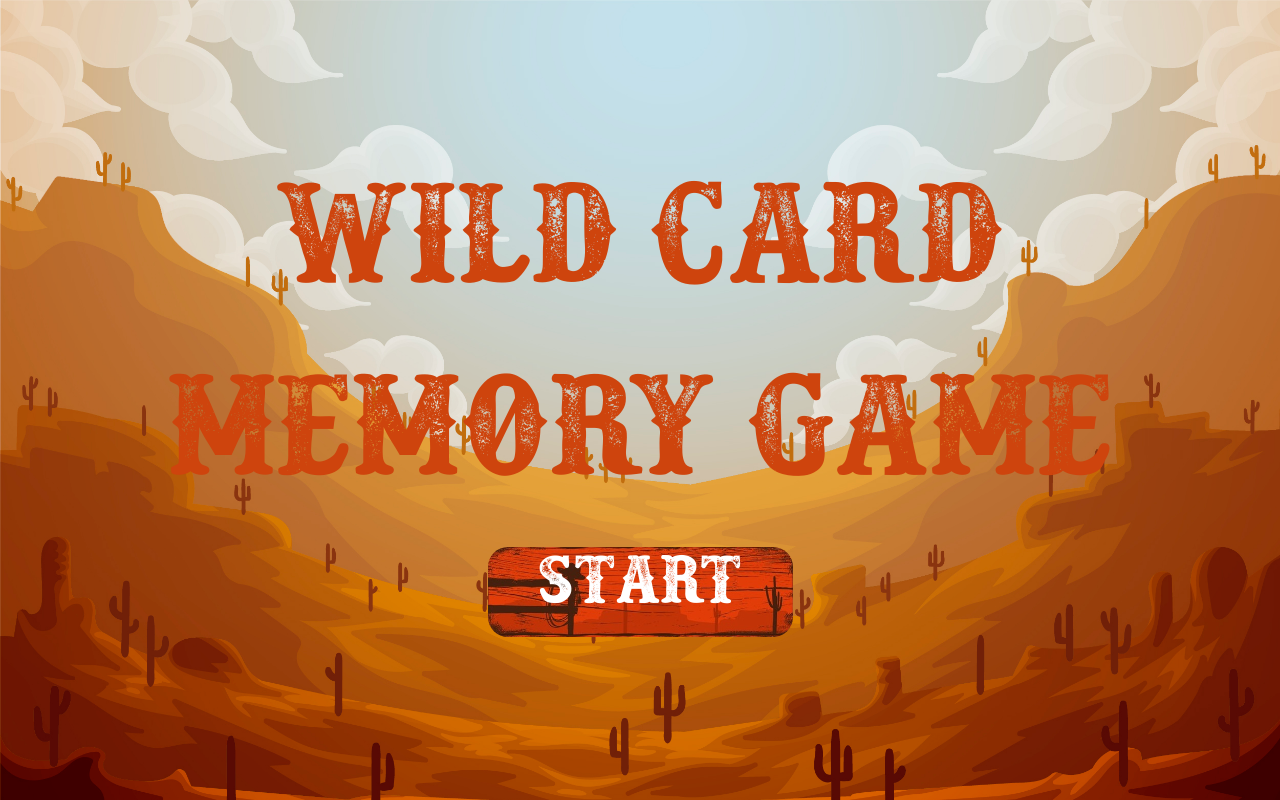
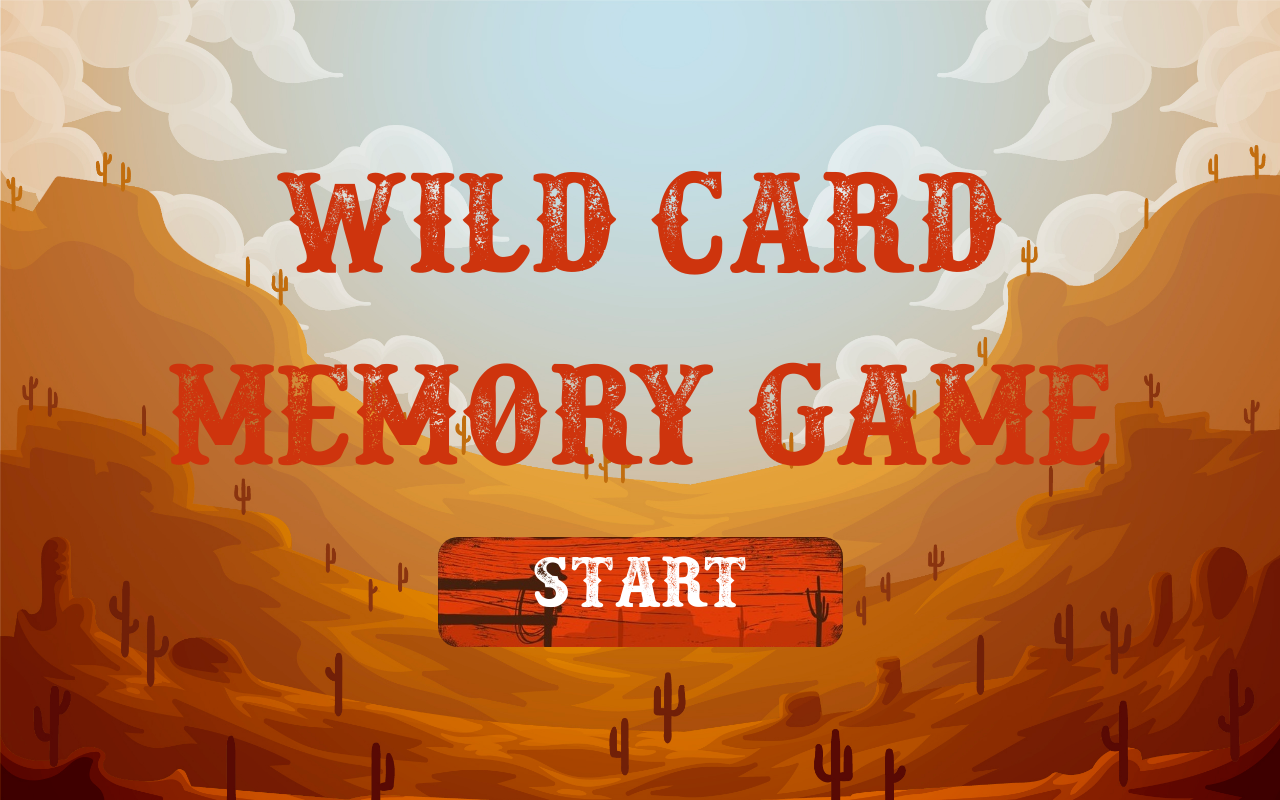
Before and after one commit to Ercan93/Card-Game, a plain HTML site: page index.html in a window 1280 px wide. Drawn offline with Linux system fonts and the light colour scheme.

Commit message:
a bit more update.

```diff
--- a/main.js
+++ b/main.js
@@ -80,7 +80,7 @@ function updateLevelPanel() {
 function createRandomList() {
   for (let i = 0; i < 18; i++) {
     // Her kartın bir eşi olduğundan dolayı kontrollü atama yapılır.
-    if (i % 2 == 0) cardValue = Math.floor(Math.random() * 10);
+    if (i % 2 == 0) cardValue = Math.floor(Math.random() * 14);
     assignCardValue(cardValue);
   }
 }
--- a/style.css
+++ b/style.css
@@ -98,18 +98,19 @@ body {
 }
 #start-button {
   background-image: url("./assets/images/start.jpg");
-  background-size: contain;
-  width: 305px;
+  background-size: cover;
+  width: 405px;
   height: 90px;
   border-radius: 20px;
   color: white;
-  font-size: 76px;
+  font-size: 80px;
+  padding: 10px 0;
   text-align: center;
   cursor: pointer;
 }
 #app-name {
   font-size: 160px;
-  color: rgb(206, 68, 13);
+  color: rgb(206, 52, 13);
   text-align: center;
 }
 
```
Also changed, not shown: assets/images/health-bg.jpg, assets/images/poster-10.jpg (added), assets/images/poster-11.jpg (added), assets/images/poster-12.jpg (added), assets/images/poster-13.jpg (added).
